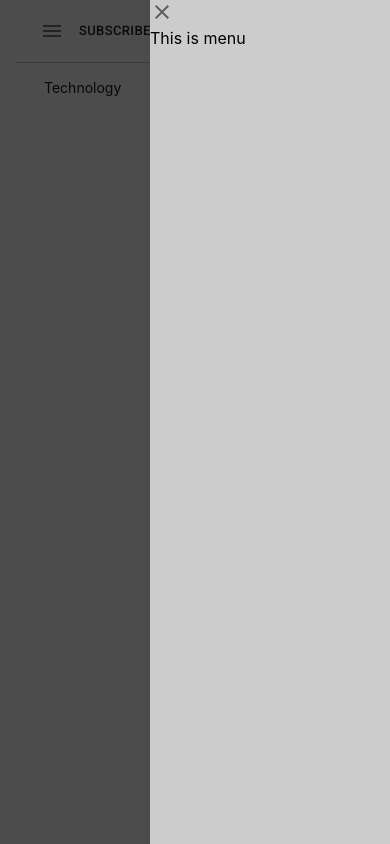
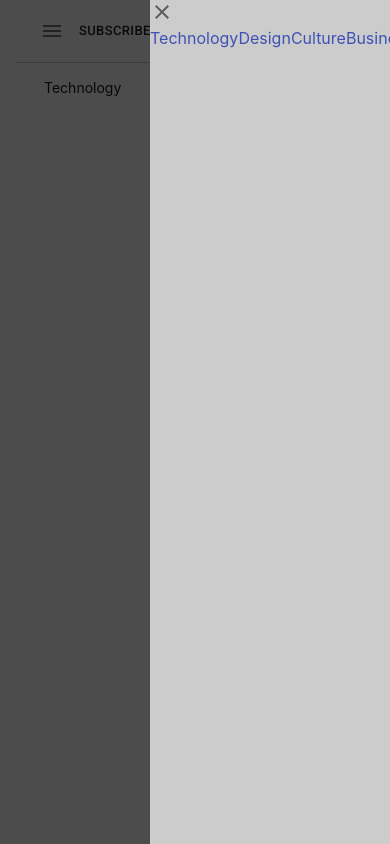
Before and after one commit to IlyaKrapivnoy/material_ui_responsive_site_2, a React (Create React App) app: page / in a window 390 px wide. Both pictures are taken after a click on the icon 52 px from the left and 31 px from the top of the page. Shown: the top 844 px of the page. Built offline with nearby package versions, Linux system fonts and the light colour scheme.

Commit message:
add dynamic data to the mobile menu

```diff
--- a/src/App.js
+++ b/src/App.js
@@ -1,9 +1,52 @@
 import Header from './components/Header';
+
+let menuList = [
+    {
+        id: 1,
+        menuItem: 'Technology',
+    },
+    {
+        id: 2,
+        menuItem: 'Design',
+    },
+    {
+        id: 3,
+        menuItem: 'Culture',
+    },
+    {
+        id: 4,
+        menuItem: 'Business',
+    },
+    {
+        id: 5,
+        menuItem: 'Politics',
+    },
+    {
+        id: 6,
+        menuItem: 'Opinion',
+    },
+    {
+        id: 7,
+        menuItem: 'Science',
+    },
+    {
+        id: 8,
+        menuItem: 'Health',
+    },
+    {
+        id: 9,
+        menuItem: 'Style',
+    },
+    {
+        id: 10,
+        menuItem: 'Travel',
+    },
+];
 
 function App() {
     return (
         <div>
-            <Header />
+            <Header menuList={menuList} />
         </div>
     );
 }
--- a/src/components/Header.jsx
+++ b/src/components/Header.jsx
@@ -2,12 +2,12 @@ import { Container } from '@material-ui/core';
 import HeaderTop from './HeaderTop';
 import HeaderBottom from './HeaderBottom';
 
-const Header = () => {
+const Header = ({ menuList }) => {
     return (
         <Container maxWidth='lg'>
             <div className='header'>
-                <HeaderTop />
-                <HeaderBottom />
+                <HeaderTop menuList={menuList} />
+                <HeaderBottom menuList={menuList} />
             </div>
         </Container>
     );
--- a/src/components/HeaderBottom.jsx
+++ b/src/components/HeaderBottom.jsx
@@ -13,50 +13,7 @@ const useStyles = makeStyles((theme) => ({
     },
 }));
 
-let menuList = [
-    {
-        id: 1,
-        menuItem: 'Technology',
-    },
-    {
-        id: 2,
-        menuItem: 'Design',
-    },
-    {
-        id: 3,
-        menuItem: 'Culture',
-    },
-    {
-        id: 4,
-        menuItem: 'Business',
-    },
-    {
-        id: 5,
-        menuItem: 'Politics',
-    },
-    {
-        id: 6,
-        menuItem: 'Opinion',
-    },
-    {
-        id: 7,
-        menuItem: 'Science',
-    },
-    {
-        id: 8,
-        menuItem: 'Health',
-    },
-    {
-        id: 9,
-        menuItem: 'Style',
-    },
-    {
-        id: 10,
-        menuItem: 'Travel',
-    },
-];
-
-const HeaderBottom = () => {
+const HeaderBottom = ({ menuList }) => {
     const classes = useStyles();
     const preventDefault = (event) => event.preventDefault();
 
--- a/src/components/HeaderTop.jsx
+++ b/src/components/HeaderTop.jsx
@@ -1,4 +1,10 @@
-import { Button, makeStyles, Snackbar, Typography } from '@material-ui/core';
+import {
+    Button,
+    Link,
+    makeStyles,
+    Snackbar,
+    Typography,
+} from '@material-ui/core';
 import SearchIcon from '@material-ui/icons/Search';
 import MuiAlert from '@material-ui/lab/Alert';
 import { useState } from 'react';
@@ -83,7 +89,7 @@ const useStyles = makeStyles((theme) => ({
     },
 }));
 
-const HeaderTop = ({ preventDefault }) => {
+const HeaderTop = ({ preventDefault, menuList }) => {
     const classes = useStyles();
     const [open, setOpen] = useState(false);
     const [openSearch, setOpenSearch] = useState(false);
@@ -115,7 +121,17 @@ const HeaderTop = ({ preventDefault }) => {
                         className={classes.menuLeftCloseIcon}
                     />
                 </div>
-                <div className='menuFull'>This is menu</div>
+                <div className='menuFull'>
+                    {menuList.map((item) => (
+                        <Link
+                            href='#'
+                            onClick={preventDefault}
+                            className={classes.headerBottomItem}
+                        >
+                            {item.menuItem}
+                        </Link>
+                    ))}
+                </div>
             </div>
         );
 
```
